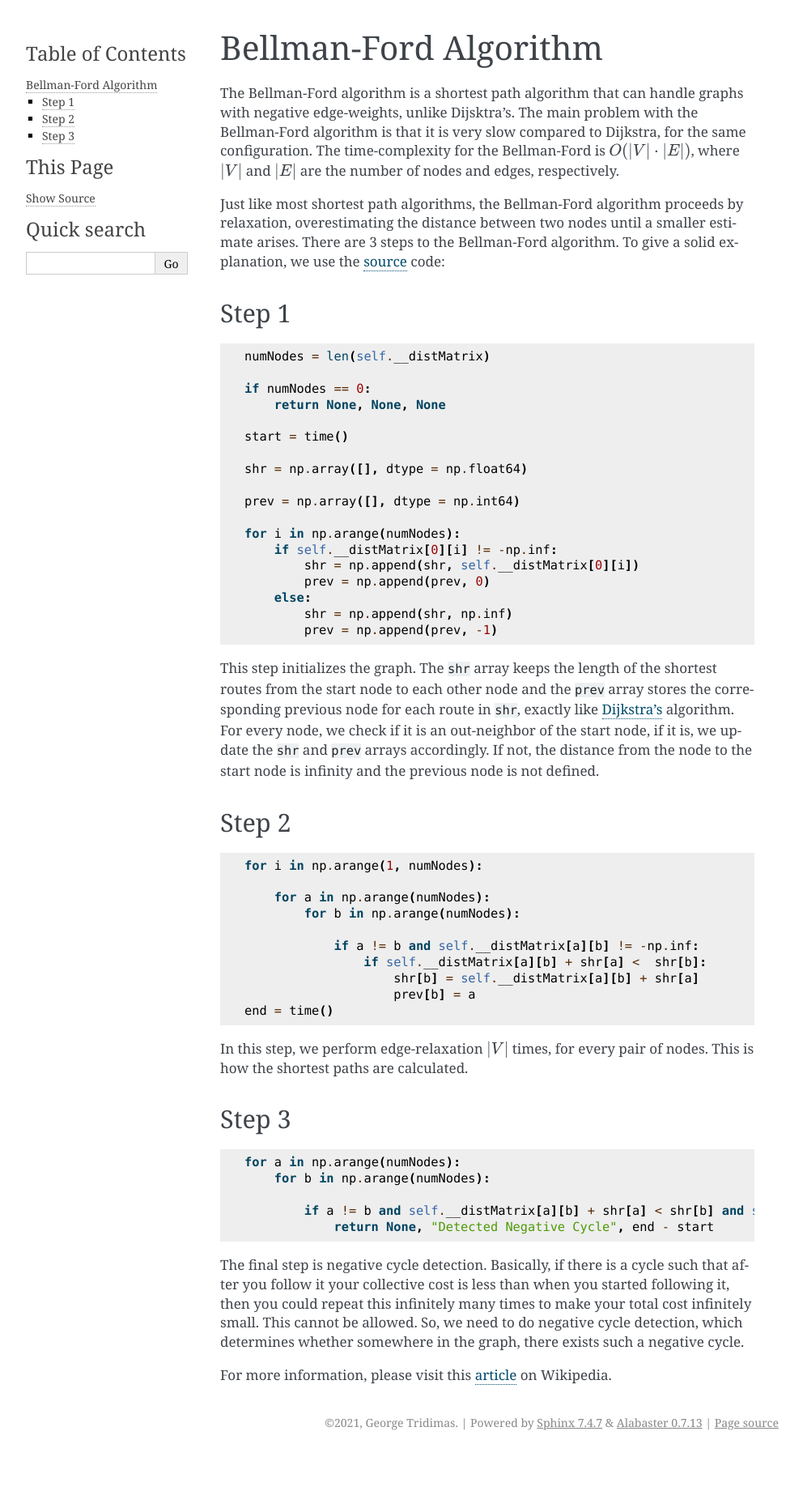
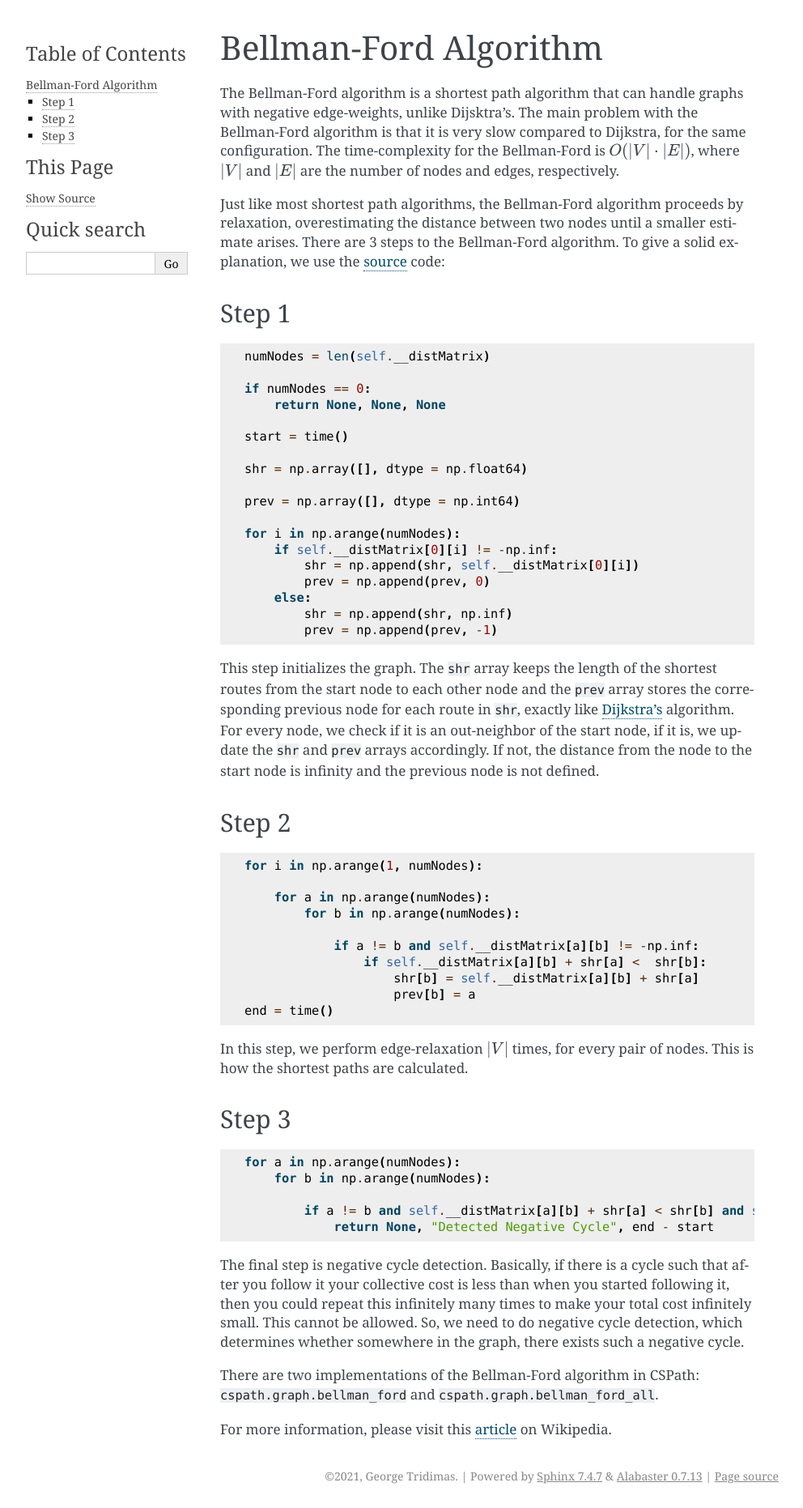
Before and after one commit to notgmt1337/CSPath, a Sphinx documentation site: the page built from docs/explanation/bellman_ford.rst, in a window 1280 px wide. Shown: the whole page at 81% size, without its empty margins (148-1140 px from the left). Built offline with Sphinx 7.4.7, drawn with Linux system fonts in a browser that asks for light colours; before the commit the page ends 1796 px from its top, so only the background shows below that.

Commit message:
Update bellman_ford.rst

```diff
--- a/docs/explanation/bellman_ford.rst
+++ b/docs/explanation/bellman_ford.rst
@@ -64,6 +64,8 @@ Step 3
 The final step is negative cycle detection. Basically, if there is a cycle such that after you follow it your collective cost is less than when you started following it, then you could repeat this infinitely many times to make your total cost infinitely small. This cannot be allowed. So, we need to do negative cycle detection, which determines whether somewhere in the graph, there exists such a negative cycle.
 
 
+There are two implementations of the Bellman-Ford algorithm in CSPath: :code:`cspath.graph.bellman_ford` and :code:`cspath.graph.bellman_ford_all`.
+
 .. _Dijkstra's: https://cspath.readthedocs.io/en/latest/explanation/dijkstra.html
 
 
```
